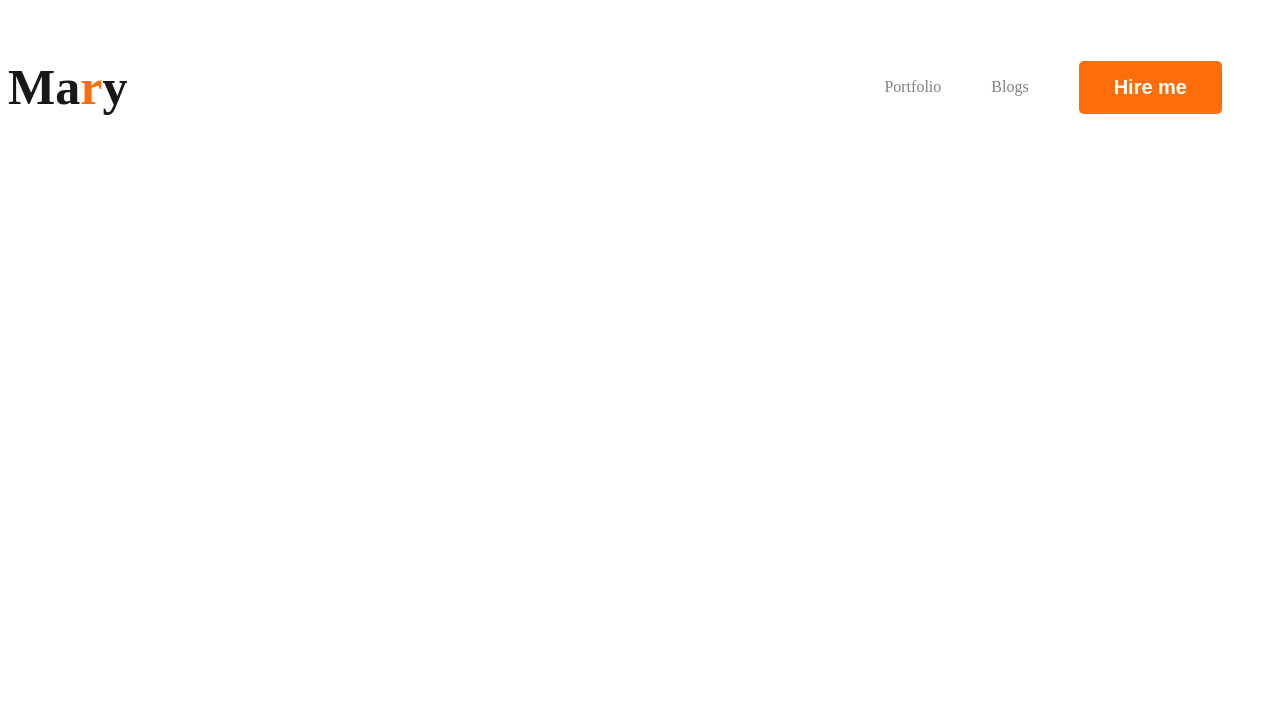
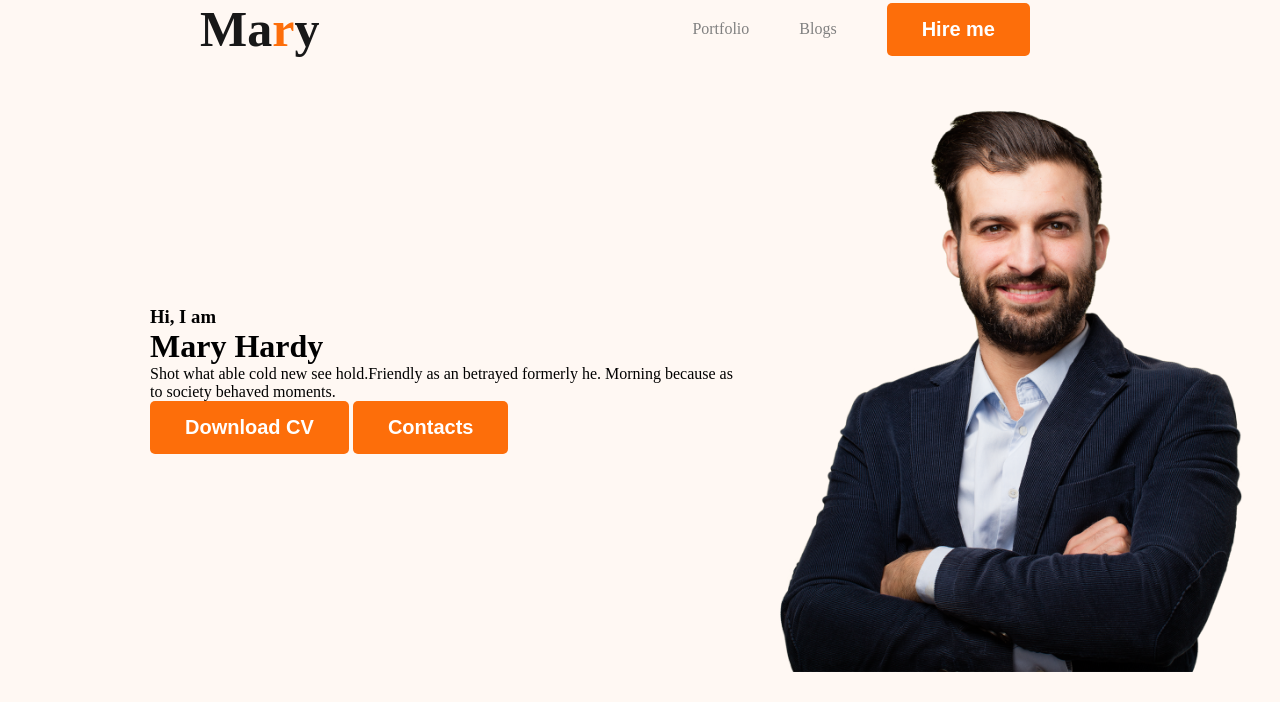
Before and after one commit to ZahidTurjo/developer-portfolio, a plain HTML site: page index.html in a window 1280 px wide. Drawn offline with Linux system fonts and the light colour scheme.

Commit message:
bannner content added

```diff
--- a/index.html
+++ b/index.html
@@ -16,7 +16,23 @@
     <li><button class="btn-primary">Hire me</button></li>
 </ul>
 </nav>
+<div class="banner">
+
+    <div>
+        <h3 class="banner-greeting">Hi, I  am</h3>
+        <h1 class="banner-title">Mary Hardy</h1>
+        <p>Shot what able cold new see hold.Friendly as an betrayed formerly he. Morning because as to society behaved moments.</p>
+   <button class="btn-primary"  >Download CV</button>
+   <button class="btn-primary"  >Contacts</button>
+
+    </div>
+
+    <img class="banner-image"  src="images/hardy.png" alt="">
     </header>
+
+
+
+
 <main>
 
 
--- a/styles/style.css
+++ b/styles/style.css
@@ -1,7 +1,13 @@
+*{
+    margin: 0px;
+}
+
 nav{
     display: flex;
     justify-content: space-between;
     align-items: center;
+    margin:0 200px ;
+
 }
 .nav-tittle{
     color: #181818;
@@ -34,3 +40,17 @@ nav a{
     padding: 15px 35px;
     color: white;
 }
+header{
+   background-color:#FFF8F3;
+}
+.banner{
+    padding:30px 30px 30px 150px;
+    display: flex;
+    align-items: center;
+
+}
+.banner-image{
+    height: 584px;
+    width:676px ;
+    /* margin-bottom: 0px; */
+}
```
